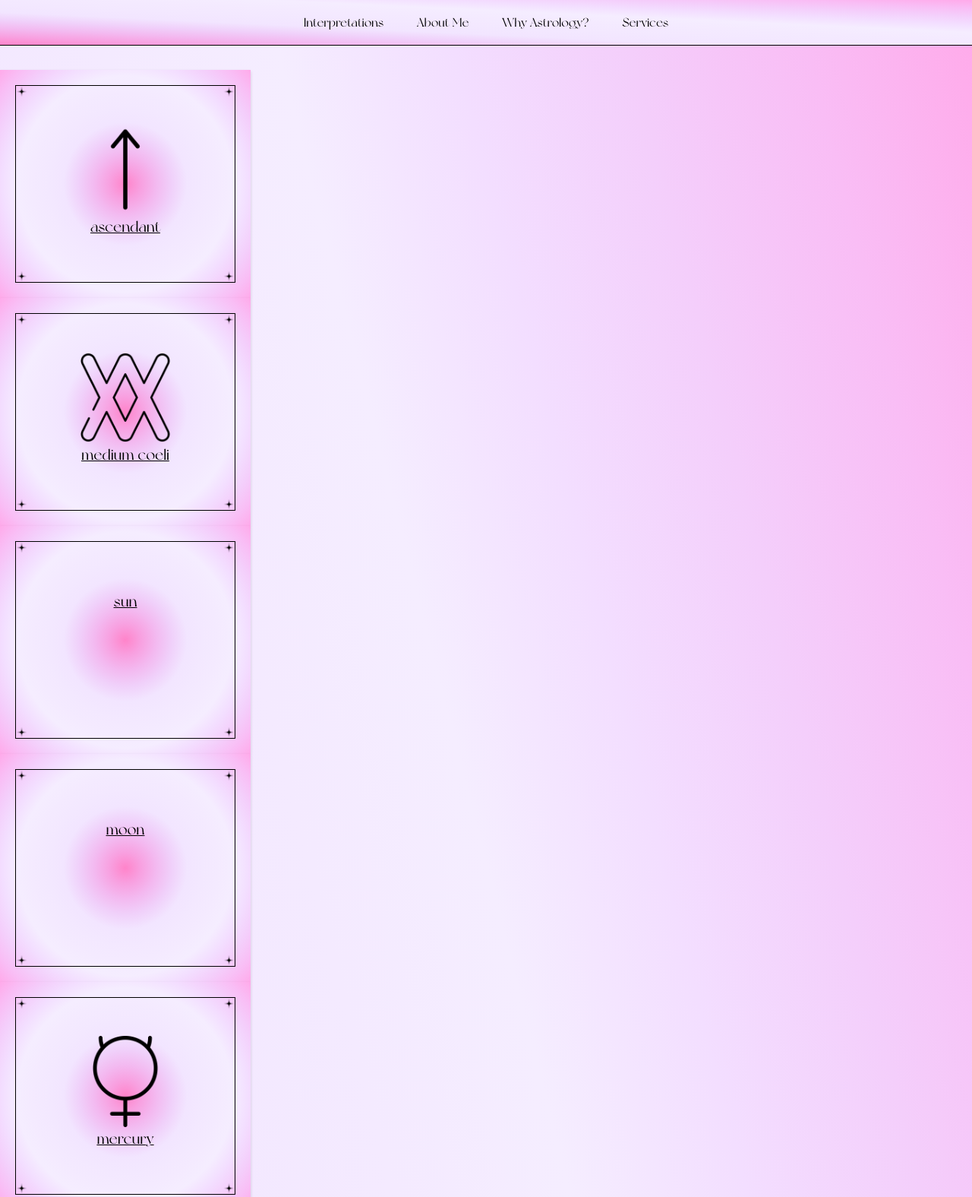
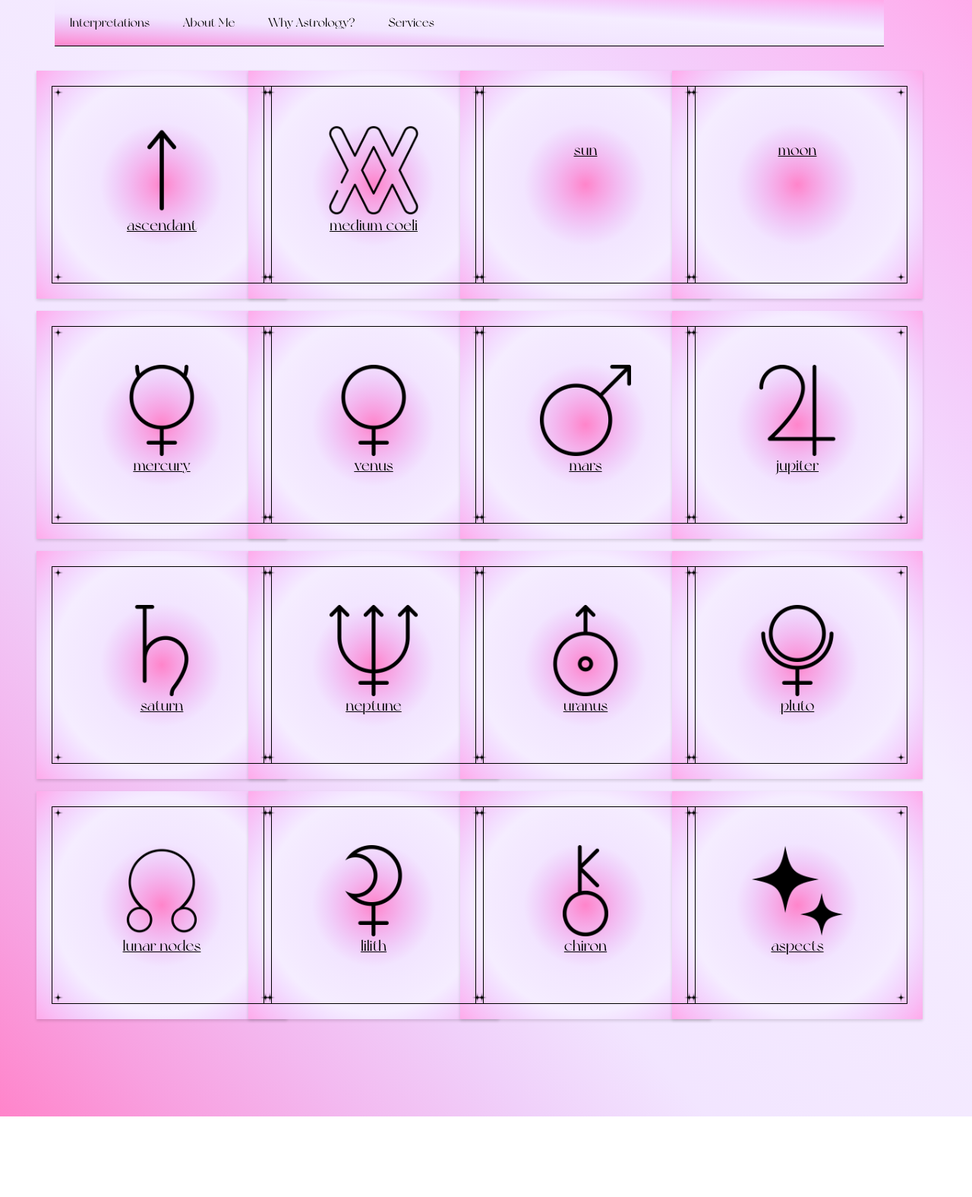
Before and after one commit to gofaonemotsemme/astropage, a plain HTML site: page main/index.html in a window 1280 px wide. Shown: the top 1575 px of the page at 76% size. After the commit the page ends 1469 px from the top, so only its background shows below. Drawn offline with nearby package versions, Linux system fonts and the light colour scheme; a web font is replaced by a local one.

Commit message:
if u continue 2 give temporary solutions, to the porest of de por.

```diff
--- a/main/index.html
+++ b/main/index.html
@@ -1,7 +1,7 @@
 <!DOCTYPE html>
 <html lang="en">
 <head>
-    <!-- <link href="https://cdn.jsdelivr.net/npm/bootstrap@5.3.3/dist/css/bootstrap.min.css" rel="stylesheet" integrity="sha384-QWTKZyjpPEjISv5WaRU9OFeRpok6YctnYmDr5pNlyT2bRjXh0JMhjY6hW+ALEwIH" crossorigin="anonymous"> -->
+    <link href="https://cdn.jsdelivr.net/npm/bootstrap@5.3.3/dist/css/bootstrap.min.css" rel="stylesheet" integrity="sha384-QWTKZyjpPEjISv5WaRU9OFeRpok6YctnYmDr5pNlyT2bRjXh0JMhjY6hW+ALEwIH" crossorigin="anonymous">
     <meta charset="UTF-8">
     <meta name="viewport" content="width=device-width, initial-scale=1.0">
     <link rel="stylesheet" href="https://unicons.iconscout.com/release/v4.0.0/css/line.css">
@@ -12,10 +12,10 @@
 </head>
 
 <body>
-    <div class="container-fluid">
-        <header class="p-3 mb-3 border-bottom">
-            <nav class="navbar navbar-expand-lg navbar-light bg-light">
-                <div class="container-fluid">
+    <div class="container">
+        <header class="container">
+            <nav class="navbar">
+                <div >
                     <ul>
                         <li><a href="#">Interpretations</a></li>
                         <li><a href="#">About Me</a></li>
@@ -32,9 +32,8 @@
 
                     <section class="chart section" id="services">
                         <div class="services__container container-fluid">
-                            <div class="row">
-
-                            <div class="col-lg-3">
+                            <div class="row mb-3">
+                            <div class="col-3 col-lg-3">
                                 <div class="services__content ">
                                     <div class="floating_border">
                                         <img src="/main/img/starfr.png" alt="" class="star">
@@ -78,7 +77,7 @@
                                 </div>
                             </div>
 
-                            <div class="col-lg-3">
+                            <div class="col-3 col-lg-3">
                                 <div class="services__content">
                                     <div class="floating_border">
                                         <img src="/main/img/starfr.png" alt="" class="star">
@@ -121,7 +120,7 @@
                                 </div>
                             </div>
 
-                            <div class="col-lg-3">
+                            <div class="col-3 col-lg-3">
 
                                 <div class="services__content">
                                     <div class="floating_border">
@@ -175,7 +174,7 @@
                                 </div>
                             </div>
 
-                            <div class="col-lg-3">
+                            <div class="col-3 col-lg-3">
 
                                 <div class="services__content">
                                     <div class="floating_border">
@@ -221,10 +220,10 @@
                                 </div>
                             </div>
 
-
                             </div>
 
-                            <div class="row">
+                            <div class="row mb-3">
+                            <div class="col-3 col-lg-3">
 
 
                                 <div class="services__content">
@@ -247,7 +246,6 @@
                                                 <div class="row">
                                                     <div class="col inside_structure">
                                                         <img src="/main/img/mercury.png" class="sun_img"alt="">
-                                                    <!-- <img src="/main/img/oval.png" class="circle_img"alt=""> -->
                                                     </div>
                                                 </div>
 
@@ -270,7 +268,9 @@
                                         </div>
                                     </div>
                                 </div>
+                            </div>
 
+                            <div class="col-3 col-lg-3">
                                 <div class="services__content">
                                     <div class="floating_border">
                                         <img src="/main/img/starfr.png" alt="" class="star">
@@ -315,7 +315,9 @@
                                         </div>
                                     </div>
                                 </div>
+                            </div>
 
+                            <div class="col-3 col-lg-3">
                                 <div class="services__content">
                                     <div class="floating_border">
                                         <img src="/main/img/starfr.png" alt="" class="star">
@@ -358,7 +360,9 @@
                                         </div>
                                     </div>
                                 </div>
+                            </div>
 
+                            <div class="col-3 col-lg-3">
                                 <div class="services__content">
                                     <div class="floating_border">
                                         <img src="/main/img/starfr.png" alt="" class="star">
@@ -398,11 +402,13 @@
                                         </div>
                                     </div>
                                 </div>
+                            </div>
 
                             </div>
-                            <div class="row">
+                            <div class="row mb-3">
 
 
+                                <div class="col-3 col-lg-3">
                                     <div class="services__content">
                                         <div class="floating_border">
                                             <img src="/main/img/starfr.png" alt="" class="star">
@@ -445,7 +451,9 @@
                                             </div>
                                         </div>
                                     </div>
+                                </div>
 
+                                <div class="col-3 col-lg-3">
                                     <div class="services__content">
                                         <div class="floating_border">
                                             <img src="/main/img/starfr.png" alt="" class="star">
@@ -488,7 +496,9 @@
                                             </div>
                                         </div>
                                     </div>
+                                </div>
 
+                                <div class="col-3 col-lg-3">
                                     <div class="services__content">
                                         <div class="floating_border">
                                             <img src="/main/img/starfr.png" alt="" class="star">
@@ -529,7 +539,9 @@
                                             </div>
                                         </div>
                                     </div>
+                                </div>
 
+                                <div class="col-3 col-lg-3">
                                     <div class="services__content">
                                         <div class="floating_border">
                                             <img src="/main/img/starfr.png" alt="" class="star">
@@ -573,12 +585,13 @@
                                             </div>
                                         </div>
                                     </div>
+                                </div>
 
                             </div>
-                            <div class="row">
+                            <div class="row mb-3">
 
 
-
+                                <div class="col-3 col-lg-3">
                                     <div class="services__content">
                                         <div class="floating_border">
                                             <img src="/main/img/starfr.png" alt="" class="star">
@@ -621,7 +634,9 @@
                                             </div>
                                         </div>
                                     </div>
+                                </div>
 
+                                <div class="col-3 col-lg-3">
                                     <div class="services__content">
                                         <div class="floating_border">
                                             <img src="/main/img/starfr.png" alt="" class="star">
@@ -665,7 +680,9 @@
                                             </div>
                                         </div>
                                     </div>
+                                </div>
 
+                                <div class="col-3 col-lg-3">
                                     <div class="services__content">
                                         <div class="floating_border">
                                             <img src="/main/img/starfr.png" alt="" class="star">
@@ -709,7 +726,9 @@
                                             </div>
                                         </div>
                                     </div>
+                                </div>
 
+                                <div class="col-3 col-lg-3">
                                     <div class="services__content">
                                         <div class="floating_border">
                                             <img src="/main/img/starfr.png" alt="" class="star">
@@ -755,8 +774,7 @@
                                     </div>
                                 </div>
                             </div>
-
-
+                        </div>
 
                     </section>
 
```
Also changed, not shown: main/img/EmailSignature_2024_5_28_1028.html (deleted, +0 -17 lines), main/img/EmailSignature_2024_5_28_1034.html (deleted, +0 -17 lines), main/mercury.html (+18 -3 lines). Lines whose indentation alone changed are shown as unchanged.
